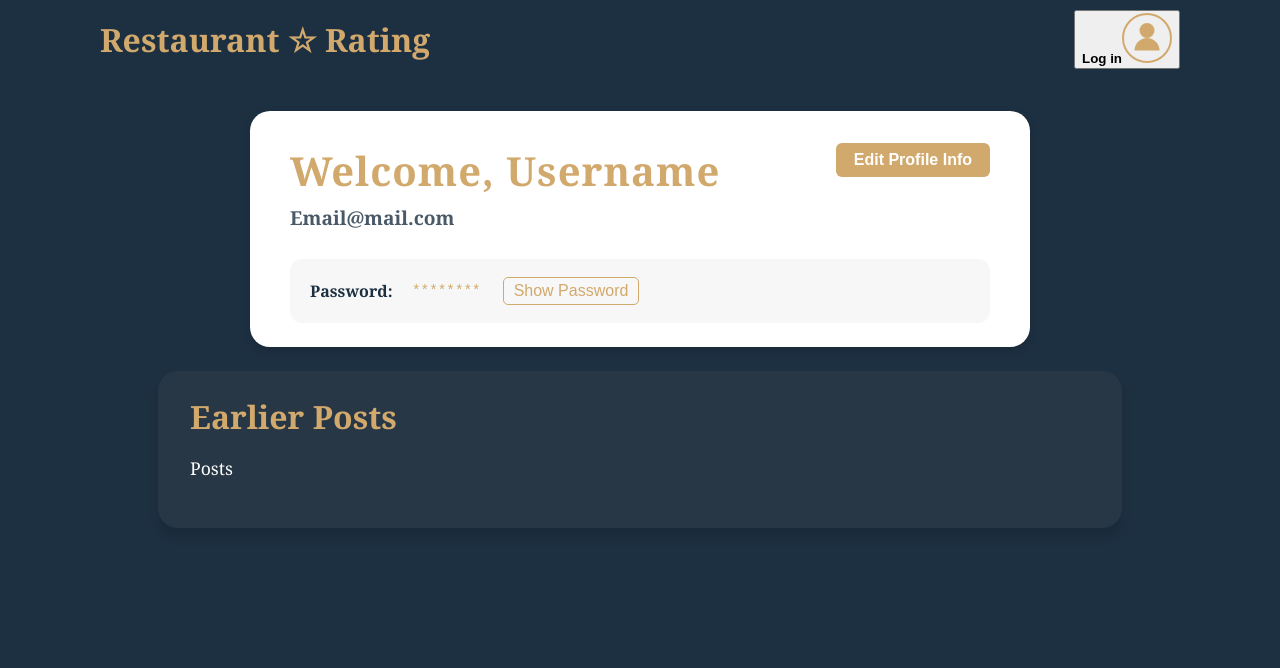
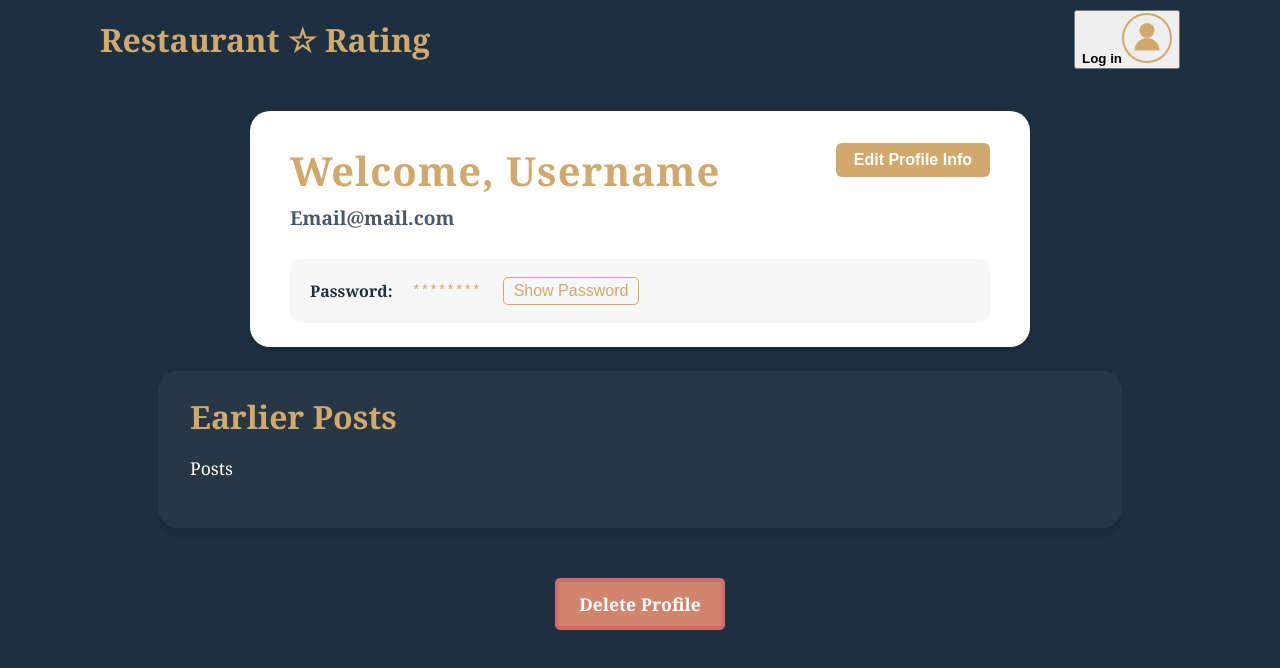
Before and after one commit to VirreT/senior-project, a website: page website/html/profile.html in a window 1280 px wide. Drawn offline with Linux system fonts and the light colour scheme; a web font is replaced by a local one.

Commit message:
added delete profile button

```diff
--- a/website/css/profileStyle.css
+++ b/website/css/profileStyle.css
@@ -170,6 +170,25 @@ main {
     min-height: 40px;
 }
 
+#deleteProfileButton {
+    background-color: #d2856d;
+    color: #fff;
+    border: 4px solid rgb(210, 109, 109);
+    border-radius: 5px;
+    padding: 10px 20px;
+    font-size: 1.1em;
+    font-family: "Markazi Text", Georgia, 'Times New Roman', Times, serif;
+    font-weight: bold;
+    cursor: pointer;
+    margin: 10px;
+    transition: background-color 0.3s ease, color 0.3s ease;
+}
+
+#deleteProfileButton:hover {
+    background-color: #421d1d;
+    color: rgb(210, 109, 109);
+}
+
 @media (max-width: 900px) {
     #profileContainer, #postsContainer {
         width: 95vw;
--- a/website/html/profile.html
+++ b/website/html/profile.html
@@ -42,6 +42,7 @@
             </div>
             <div id="posts">Posts</div>
         </div>
+        <button id="deleteProfileButton"><strong>Delete Profile</strong></button>
     </main>
 </body>
 </html>
```
